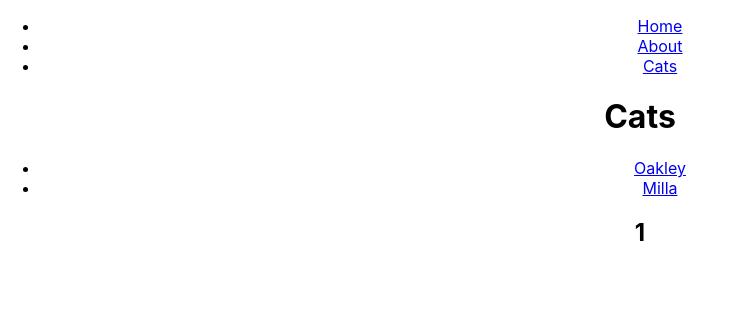
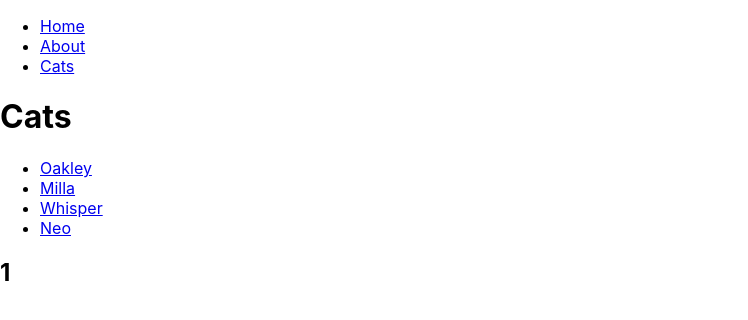
Before and after one commit to brienmizell/ReactRouterExercise, a React (Create React App) app: page /cats/1 in a window 1280 px wide. Shown: the top 320 px of the page, without its empty margins (0-748 px from the left). Built offline with nearby package versions, Linux system fonts and the light colour scheme.

Commit message:
dynamic cat names from this.state.catToys

```diff
--- a/src/App.js
+++ b/src/App.js
@@ -1,7 +1,12 @@
 import React, { Component } from "react";
+import logo from "./logo.svg";
 import "./App.css";
 
-import { BrowserRouter as Router, Route, Link } from "react-router-dom";
+import {
+  BrowserRouter as Router, // Watches for changes to URL
+  Route // Renders components based on the specific URL
+  //Link                     // Changes the URL so the Router sees it
+} from "react-router-dom";
 
 import NavBar from "./NavBar";
 import Home from "./Home";
@@ -10,15 +15,44 @@ import Cats from "./Cats";
 import OneCat from "./OneCat";
 
 class App extends Component {
+  constructor(props) {
+    super(props);
+    this.state = {
+      // catList: [
+      //   'Oakley',
+      //   'Milla',
+      //   'Whisper',
+      //   'Neo'
+      // ],
+      catToys: {
+        Oakley: ["string", "bookmarks", "ice", "daddy's face"],
+        Milla: ["drool"],
+        Whisper: ["string"],
+        Neo: ["the couch"]
+      }
+    };
+  }
   render() {
     return (
       <Router>
-        <div className="App">
+        <div>
           <NavBar />
           <Route path="/" exact component={Home} />
           <Route path="/about" component={About} />
-          <Route path="/cats" component={Cats} />
-          <Route path="/cats/:catName" component={OneCat} />
+          <Route
+            path="/cats"
+            render={props => {
+              return (
+                <Cats catList={Object.keys(this.state.catToys)} {...props} />
+              );
+            }}
+          />
+          <Route
+            path="/cats/:catName"
+            render={props => {
+              return <OneCat toys={this.state.catToys} {...props} />;
+            }}
+          />
         </div>
       </Router>
     );
--- a/src/Cats.js
+++ b/src/Cats.js
@@ -2,17 +2,17 @@ import React from "react";
 import { Link } from "react-router-dom";
 
 const Cats = props => {
+  const catListItems = props.catList.map(catName => {
+    return (
+      <li>
+        <Link to={`/cats/${catName}`}>{catName}</Link>
+      </li>
+    );
+  });
   return (
     <div>
       <h1>Cats</h1>
-      <ul>
-        <li>
-          <Link to="/cats/oakley">Oakley</Link>
-        </li>
-        <li>
-          <Link to="/cats/milla">Milla</Link>
-        </li>
-      </ul>
+      <ul>{catListItems}</ul>
     </div>
   );
 };
```
